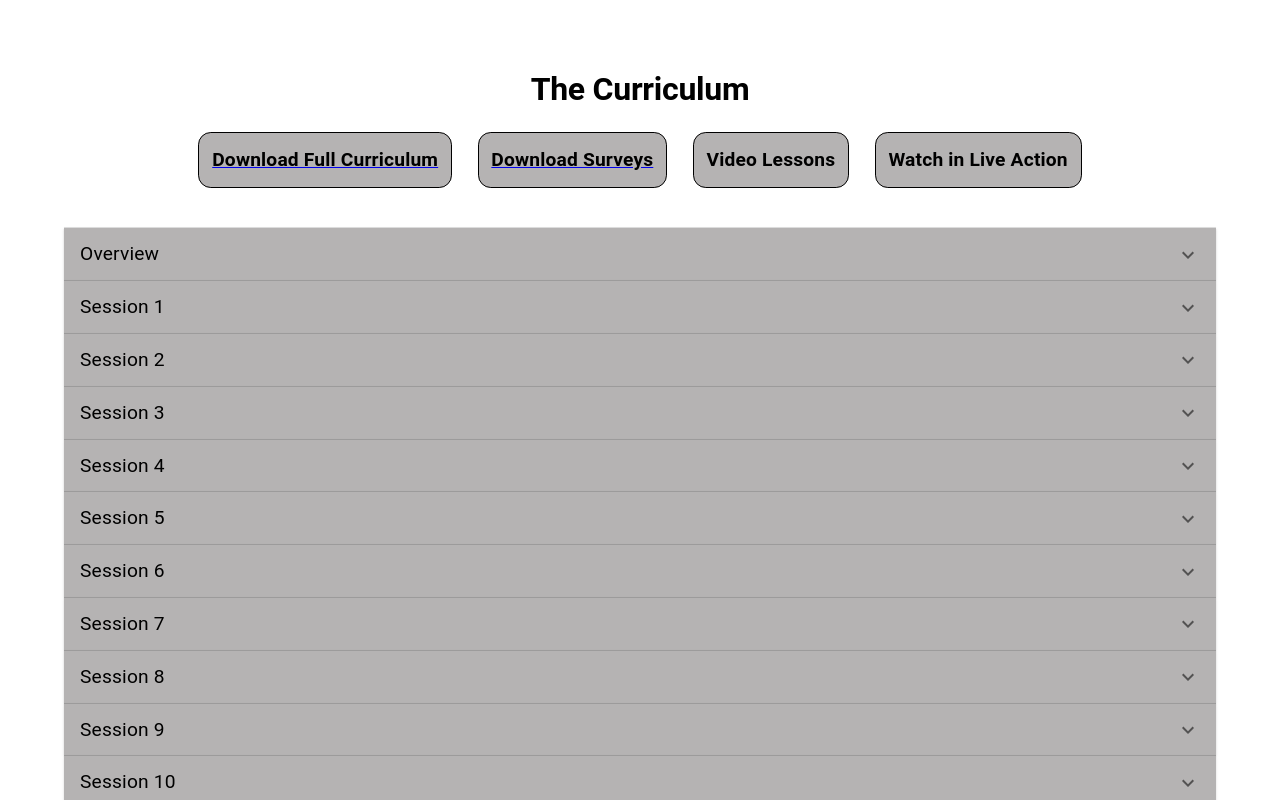
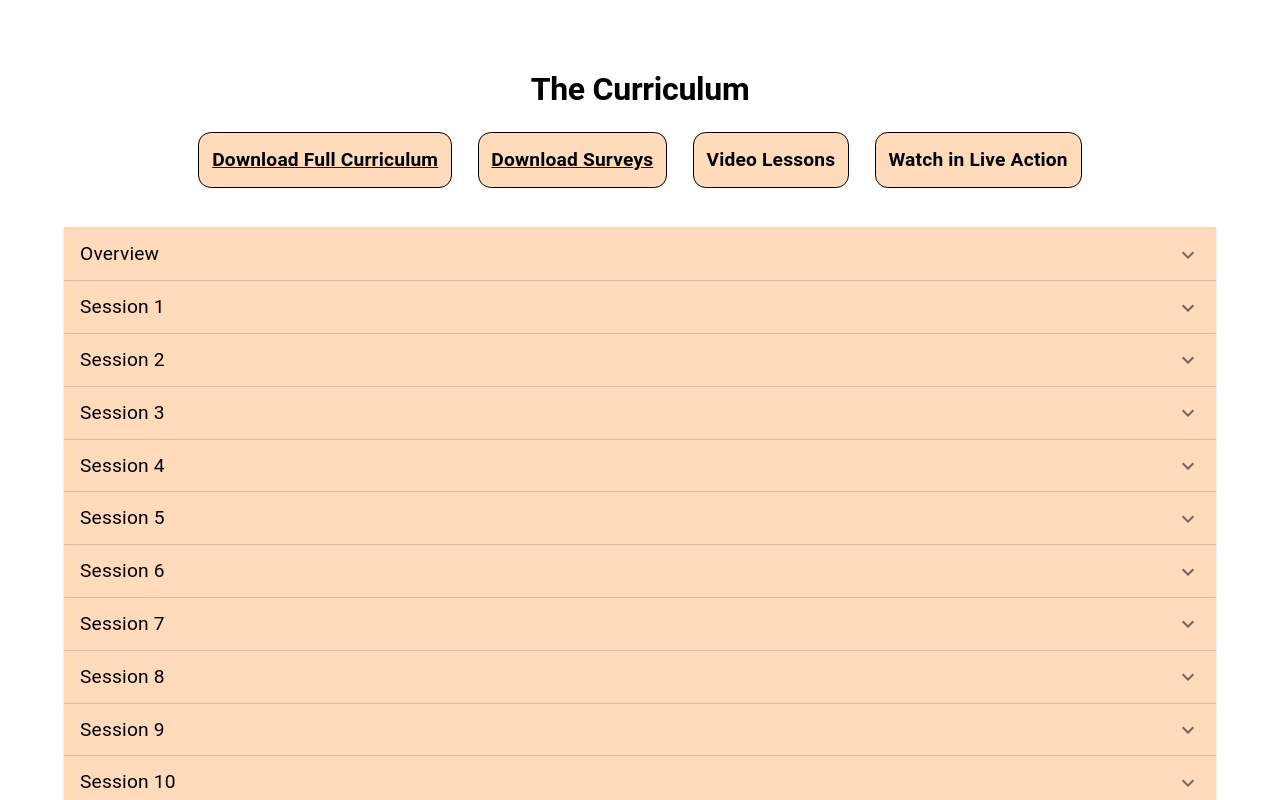
Before and after one commit to Bravo-Luis/teach4speech, a React (Vite) app: page / in a window 1280 px wide. Shown: the part 3580-4380 px from the top of the page. Built offline with nearby package versions, Linux system fonts and the light colour scheme; no server answers.

Commit message:
changing colors to curriculum tabs

```diff
--- a/src/components/landing/Curriculum/Curriculum.tsx
+++ b/src/components/landing/Curriculum/Curriculum.tsx
@@ -62,9 +62,9 @@ function Curriculum(){
                 border: "1px solid black",
                 borderRadius: "1vw",
                 padding: "1vw",
-                backgroundColor: "#b5b3b3",
+                backgroundColor: "#ffdbbb",
                 "&:hover": {
-                  backgroundColor: "#e6e9ed",
+                  backgroundColor: "#ffc897",
                 },
                 "&:active": {
                   backgroundColor: "#4b4c4d",
@@ -86,9 +86,9 @@ function Curriculum(){
                 border: "1px solid black",
                 borderRadius: "1vw",
                 padding: "1vw",
-                backgroundColor: "#b5b3b3",
+                backgroundColor: "#ffdbbb",
                 "&:hover": {
-                  backgroundColor: "#e6e9ed",
+                  backgroundColor: "#ffc897",
                 },
                 "&:active": {
                   backgroundColor: "#4b4c4d",
@@ -112,9 +112,9 @@ function Curriculum(){
                 border: "1px solid black",
                 borderRadius: "1vw",
                 padding: "1vw",
-                backgroundColor: "#b5b3b3",
+                backgroundColor: "#ffdbbb",
                 "&:hover": {
-                  backgroundColor: "#e6e9ed",
+                  backgroundColor: "#ffc897",
                 },
                 "&:active": {
                   backgroundColor: "#4b4c4d",
@@ -138,9 +138,9 @@ function Curriculum(){
                 border: "1px solid black",
                 borderRadius: "1vw",
                 padding: "1vw",
-                backgroundColor: "#b5b3b3",
+                backgroundColor: "#ffdbbb",
                 "&:hover": {
-                  backgroundColor: "#e6e9ed",
+                  backgroundColor: "#ffc897",
                 },
                 "&:active": {
                   backgroundColor: "#4b4c4d",
@@ -155,7 +155,7 @@ function Curriculum(){
         </Container>
 
         {sessions.map((session, index) => (
-        <Accordion key={index} sx={{ backgroundColor: "#b5b3b3" }}>
+        <Accordion key={index} sx={{ backgroundColor: "#ffdbbb" }}>
           <AccordionSummary expandIcon={<ExpandMoreIcon />}>
             <Typography>{session.name}</Typography>
           </AccordionSummary>
```
